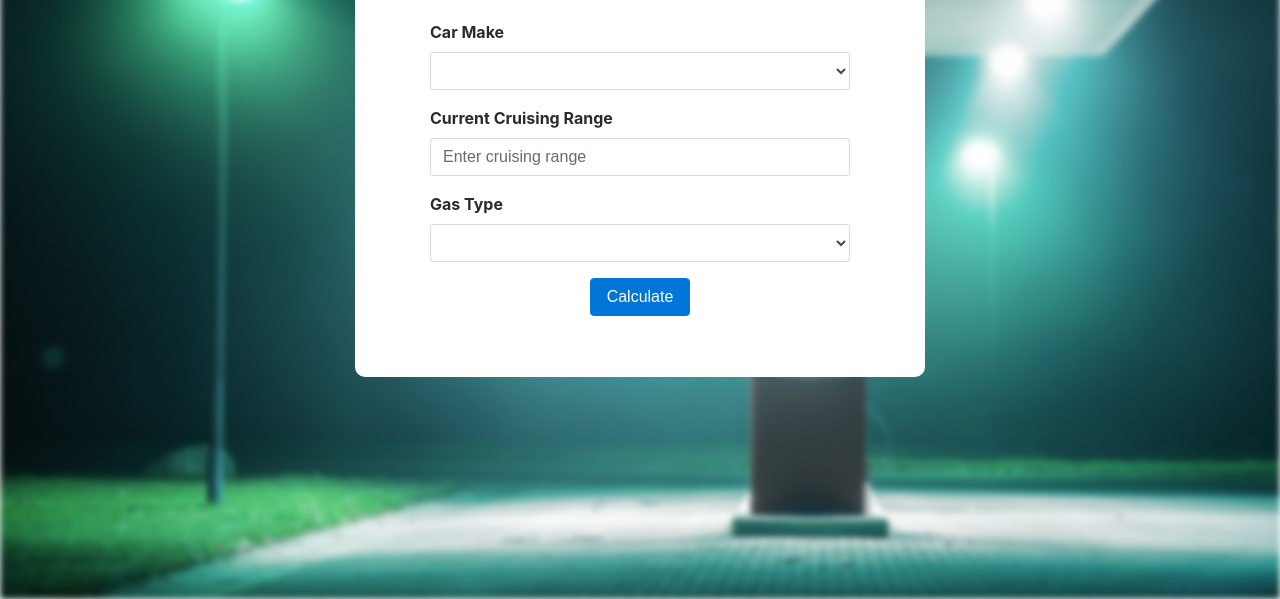
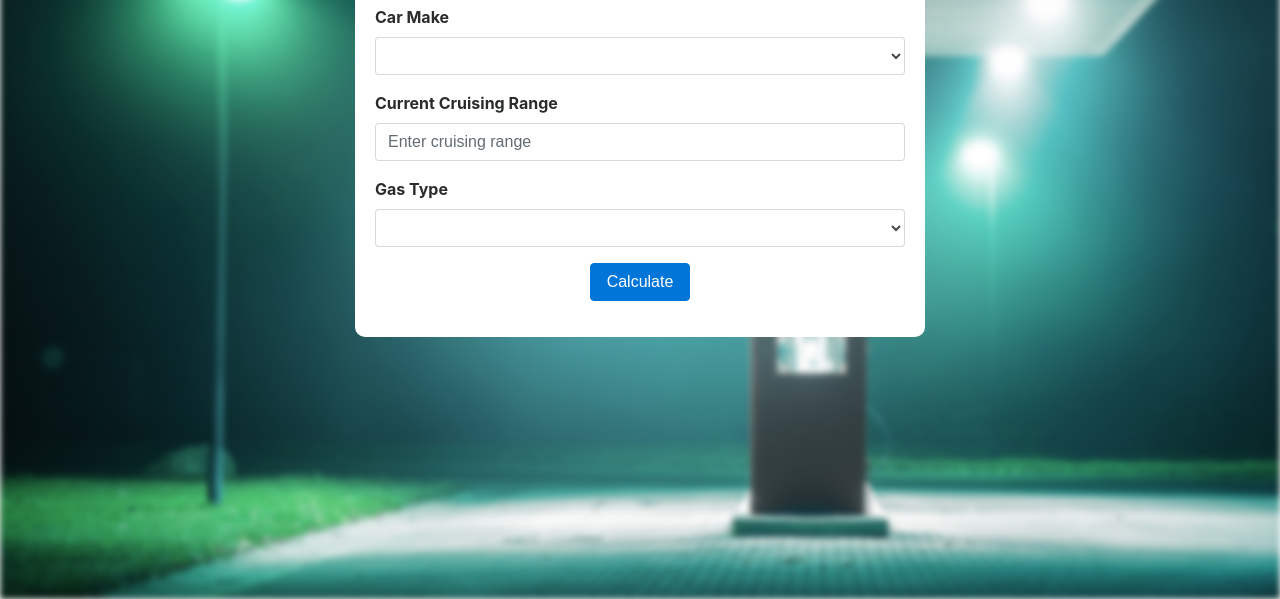
Before and after one commit to AtaGowani/Gassy, a website: page index.html in a window 1280 px wide. Shown: the part 201-800 px from the top of the page. Drawn offline with nearby package versions, Linux system fonts and the light colour scheme; no server answers; a script that the page names is missing.

Commit message:
Fix form

```diff
--- a/index.html
+++ b/index.html
@@ -21,7 +21,7 @@
           <center><h1>Gassy</h1></center>
 
           <div ng-controller="InputController">
-            <div class="myform" ng-if="!result_ready">
+            <div ng-if="!result_ready">
               <div class="form-group">
                 <label><b>Car Make</b></label>
                 <select class="form-control" ng-model="userCar">
--- a/style.css
+++ b/style.css
@@ -43,13 +43,6 @@ div.background {
   font-weight: bold;
 }
 
-.myform {
-  width: 450px;
-  margin: 0 auto;
-  margin-bottom: 10px;
-  padding: 15px;
-}
-
 #calculate_btn {
   background-color: #2ecc71;
   color: white;
```
